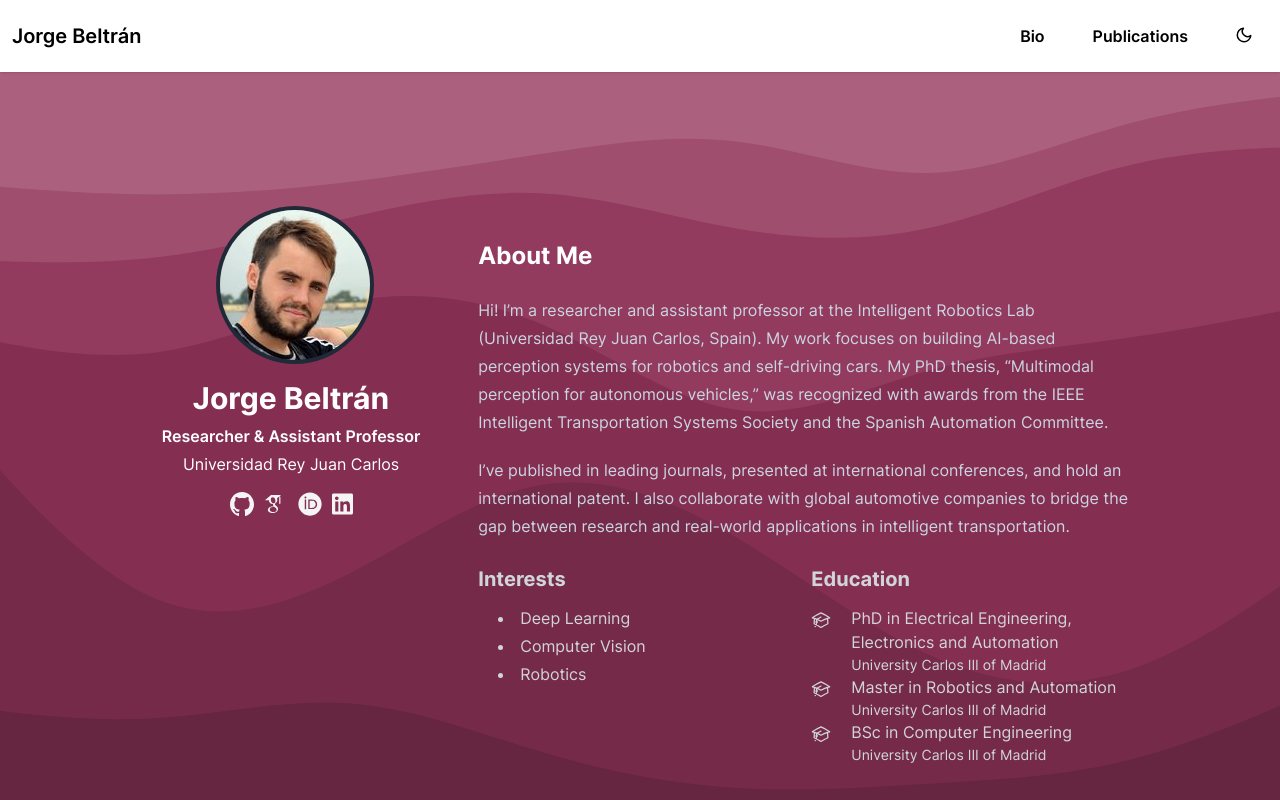
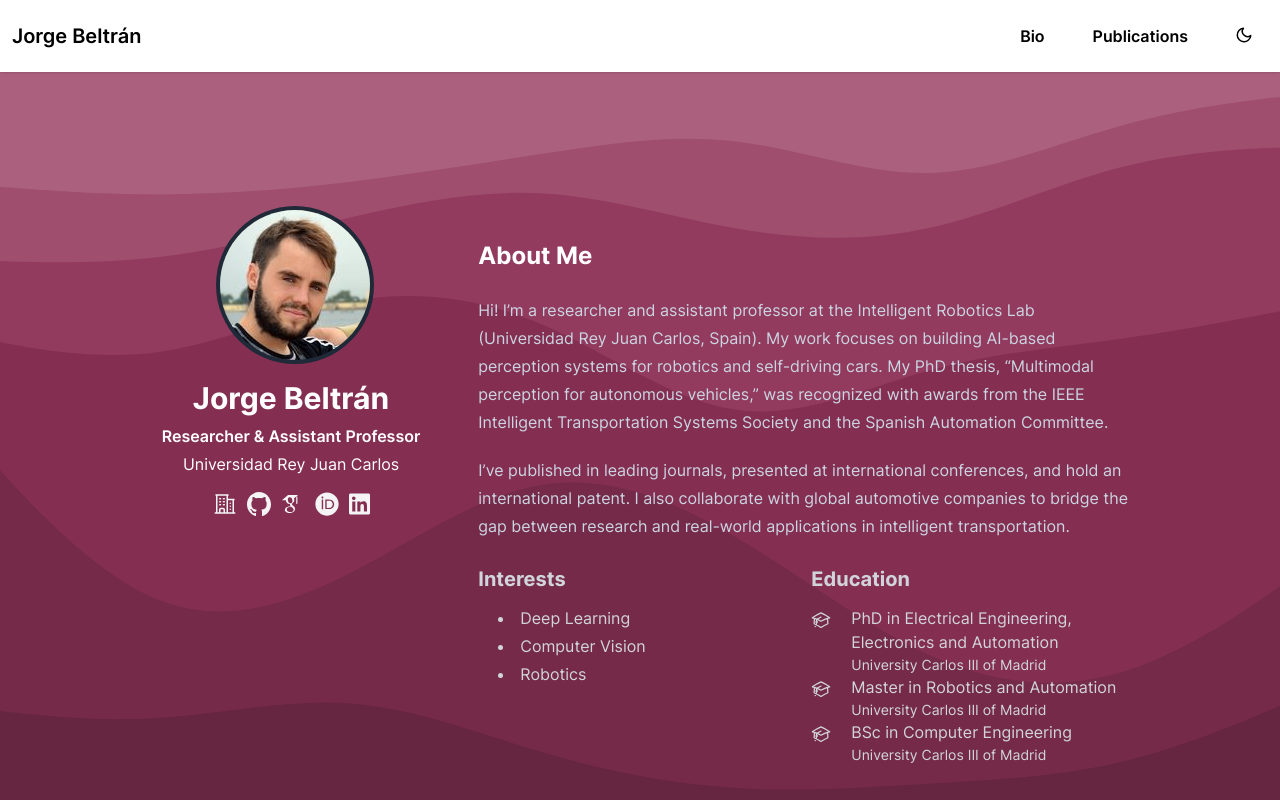
Before and after one commit to beltransen/beltransen.github.io, a plain HTML site: page index.html in a window 1280 px wide. Shown: the top 800 px of the page. Drawn offline with Linux system fonts and the light colour scheme.

Commit message:
Update metadata and add work icon and url

```diff
--- a/index.html
+++ b/index.html
@@ -184,9 +184,6 @@
 
 
   <meta property="twitter:card" content="summary" />
-
-    <meta property="twitter:site" content="@GetResearchDev" />
-    <meta property="twitter:creator" content="@GetResearchDev" />
 
   <meta property="og:site_name" content="Jorge Beltrán" />
   <meta property="og:url" content="https://beltransen.github.io/" />
@@ -505,7 +502,7 @@
     <div class="order-0 h-100">
 
       <a class="navbar-brand" href="/" title="Jorge Beltrán">
-             Jorge Beltrán
+        Jorge Beltrán
       </a>
     </div>
 
@@ -778,6 +775,24 @@
     </div>
 
     <ul class="network-icon dark:text-zinc-100">
+
+
+
+
+
+
+
+
+
+
+
+
+      <li>
+        <a href="https://gestion2.urjc.es/pdi/ver/jorge.beltran" target="_blank" rel="noopener" aria-label="hero/building-office-2"
+           >
+          <svg style="height: 1.5rem;" xmlns="http://www.w3.org/2000/svg" viewBox="0 0 24 24"><path fill="none" stroke="currentColor" stroke-linecap="round" stroke-linejoin="round" stroke-width="1.5" d="M2.25 21h19.5m-18-18v18m10.5-18v18m6-13.5V21M6.75 6.75h.75m-.75 3h.75m-.75 3h.75m3-6h.75m-.75 3h.75m-.75 3h.75M6.75 21v-3.375c0-.621.504-1.125 1.125-1.125h2.25c.621 0 1.125.504 1.125 1.125V21M3 3h12m-.75 4.5H21m-3.75 3.75h.008v.008h-.008zm0 3h.008v.008h-.008zm0 3h.008v.008h-.008z"/></svg>
+        </a>
+      </li>
 
 
 
```
Also changed, not shown: 404.html (+1 -4 lines), experience/index.html (+1 -4 lines), journals/index.html (+1 -4 lines), journals/journal_birdnet/index.html (+1 -4 lines), journals/journal_jointsemseg/index.html (+1 -4 lines), journals/journal_sianms/index.html (+1 -4 lines), journals/journal_tornado/index.html (+1 -4 lines), journals/journal_velo2cam/index.html (+1 -4 lines), projects/index.html (+1 -4 lines), publication_types/article-journal/index.html (+1 -4 lines), publication_types/index.html (+1 -4 lines), publications/index.html (+1 -4 lines), tags/index.html (+1 -4 lines), tags/journal/index.html (+1 -4 lines).
